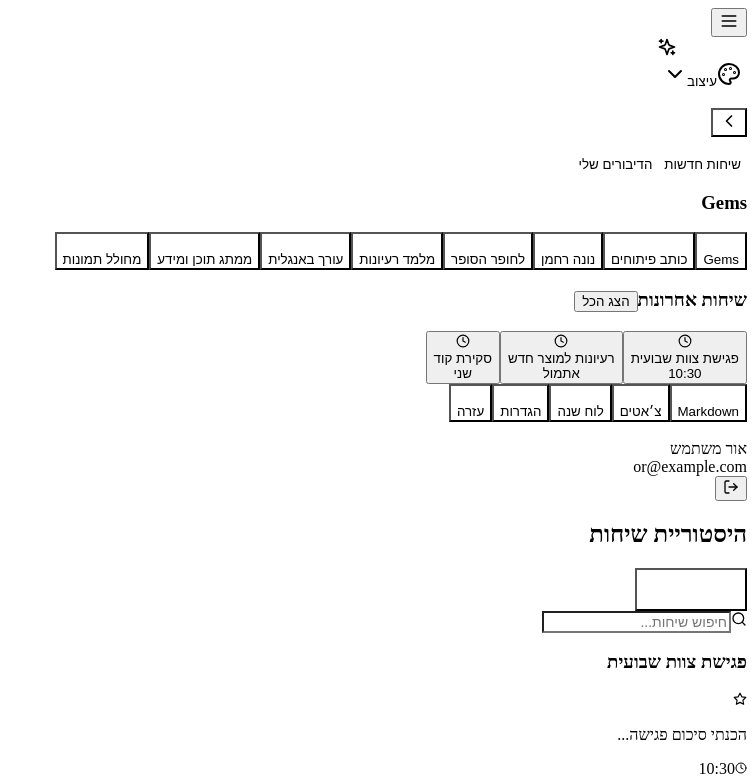
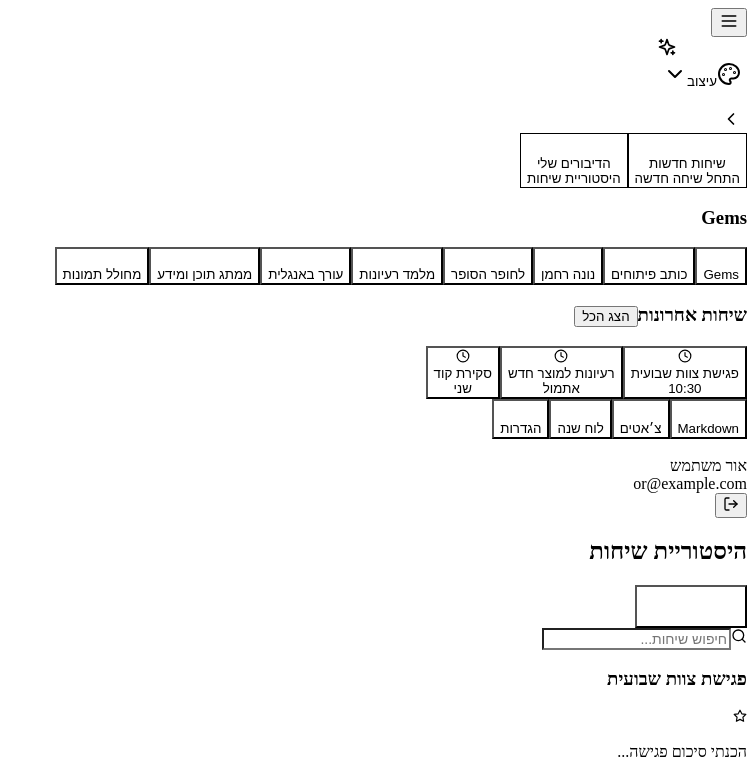
Before and after one commit to OhadBaram/LAMDAN, a React (Vite) app: page / in a window 1280 px wide. Shown: the top 776 px of the page, without its empty margins (525-1280 px from the left). Built offline with nearby package versions, Linux system fonts and the light colour scheme.

Commit message:
style: enhance RightSidebar modern design with improved layout, cards, and typography

```diff
--- a/src/components/RightSidebar.tsx
+++ b/src/components/RightSidebar.tsx
@@ -68,12 +68,21 @@ export function RightSidebar({ isOpen, onClose }: RightSidebarProps) {
         boxShadow: isOpen ? 'var(--shadow-2xl)' : 'none'
       }}>
         {/* Header */}
-        <div className="p-4 border-b flex items-center justify-between card-modern" style={{ borderColor: 'var(--border)', borderRadius: '0', borderTop: 'none', borderLeft: 'none', borderRight: 'none' }}>
+        <div className="p-4 border-b flex items-center justify-between card-modern" style={{
+          borderColor: 'var(--border)',
+          borderRadius: '0',
+          borderTop: 'none',
+          borderLeft: 'none',
+          borderRight: 'none',
+          background: 'var(--bg-secondary)',
+          boxShadow: 'var(--shadow-sm)'
+        }}>
           <div className="flex items-center gap-2">
             {isPro && (
-              <div className="flex items-center gap-1 px-2 py-1 rounded-full text-xs font-bold" style={{
+              <div className="flex items-center gap-1 px-3 py-1 rounded-full text-xs font-bold" style={{
                 background: 'var(--gradient-accent)',
-                color: 'white'
+                color: 'white',
+                boxShadow: 'var(--shadow-sm)'
               }}>
                 <Crown size={12} />
                 PRO
@@ -85,9 +94,10 @@ export function RightSidebar({ isOpen, onClose }: RightSidebarProps) {
             onClick={onClose}
             className="lg:hidden btn-modern p-2"
             style={{
-              background: 'var(--bg-secondary)',
+              background: 'var(--bg-primary)',
               color: 'var(--text-secondary)',
-              borderRadius: 'var(--radius-lg)'
+              borderRadius: 'var(--radius-lg)',
+              border: '1px solid var(--border)'
             }}
           >
             <ChevronLeft size={20} />
@@ -95,67 +105,69 @@ export function RightSidebar({ isOpen, onClose }: RightSidebarProps) {
         </div>
 
         {/* Main Menu */}
-        <div className="flex-1 overflow-y-auto p-3">
+        <div className="flex-1 overflow-y-auto p-4 space-y-6">
           {/* Top Actions */}
-          <div className="space-y-2 mb-6">
+          <div className="space-y-2">
             {menuItems.map((item) => (
               <button
                 key={item.id}
-                className="w-full flex items-center gap-3 px-4 py-3 rounded-xl transition-all duration-200 hover:scale-[1.02] card-modern"
+                className="w-full flex items-center gap-3 px-4 py-3 rounded-2xl transition-all duration-300 hover:scale-[1.02] card-modern group"
                 style={{
                   background: activeSection === item.id ? 'var(--accent-light)' : 'var(--bg-secondary)',
                   color: activeSection === item.id ? 'var(--accent)' : 'var(--text-primary)',
-                  border: '1px solid var(--border)',
-                  borderRadius: 'var(--radius-xl)',
+                  border: '1px solid',
+                  borderColor: activeSection === item.id ? 'var(--accent)' : 'var(--border)',
                   boxShadow: activeSection === item.id ? 'var(--shadow-glow)' : 'var(--shadow-sm)'
                 }}
                 onClick={() => setActiveSection(item.id)}
               >
-                <div className={`p-2 rounded-lg ${
+                <div className={`p-2.5 rounded-xl transition-colors duration-300 ${
                   activeSection === item.id
                     ? 'bg-blue-500 text-white'
-                    : 'bg-gray-100'
+                    : 'bg-white border border-gray-100 group-hover:bg-gray-50'
                 }`}>
                   {React.cloneElement(item.icon as React.ReactElement, {
-                    size: 16,
+                    size: 18,
                     color: activeSection === item.id ? 'white' : 'var(--text-secondary)'
                   })}
                 </div>
                 <div className="flex-1 text-right">
-                  <div className="font-medium text-sm">{item.title}</div>
+                  <div className="font-bold text-sm tracking-tight">{item.title}</div>
+                  <div className="text-[10px] opacity-60 font-medium">{item.description}</div>
                 </div>
               </button>
             ))}
           </div>
 
           {/* Gems Section */}
-          <div className="mb-6">
-            <h3 className="text-xs font-semibold mb-3 px-3" style={{ color: 'var(--text-tertiary)' }}>
+          <div className="space-y-3">
+            <h3 className="text-[11px] font-bold uppercase tracking-wider px-2 flex items-center gap-2" style={{ color: 'var(--text-tertiary)' }}>
+              <div className="w-1.5 h-1.5 rounded-full bg-blue-500"></div>
               Gems
             </h3>
-            <div className="space-y-1">
+            <div className="grid grid-cols-1 gap-2">
               {gemTools.map((tool) => (
                 <button
                   key={tool.id}
-                  className="w-full flex items-center gap-3 px-3 py-2.5 rounded-xl transition-all duration-200 hover:scale-[1.02]"
+                  className="w-full flex items-center gap-3 px-3 py-2.5 rounded-xl transition-all duration-200 hover:bg-white hover:shadow-sm border border-transparent hover:border-gray-100 group"
                   style={{
                     background: activeSection === tool.id ? 'var(--accent-light)' : 'transparent',
-                    color: activeSection === tool.id ? 'var(--accent)' : 'var(--text-primary)'
+                    color: activeSection === tool.id ? 'var(--accent)' : 'var(--text-primary)',
                   }}
                   onClick={() => setActiveSection(tool.id)}
                 >
-                  <div className={`p-1.5 rounded-lg ${
+                  <div className={`p-2 rounded-lg transition-all duration-200 ${
                     activeSection === tool.id
-                      ? 'bg-blue-100'
-                      : 'bg-gray-100'
+                      ? 'bg-blue-500 text-white'
+                      : 'bg-gray-50 group-hover:bg-white'
                   }`}>
                     {React.cloneElement(tool.icon as React.ReactElement, {
                       size: 14,
-                      color: activeSection === tool.id ? 'var(--accent)' : 'var(--text-secondary)'
+                      color: activeSection === tool.id ? 'white' : 'var(--text-secondary)'
                     })}
                   </div>
                   <div className="flex-1 text-right">
-                    <div className="text-sm">{tool.title}</div>
+                    <div className="text-xs font-bold">{tool.title}</div>
                   </div>
                 </button>
               ))}
@@ -163,12 +175,15 @@ export function RightSidebar({ isOpen, onClose }: RightSidebarProps) {
           </div>
 
           {/* Recent Chats */}
-          <div className="mb-6">
-            <h3 className="text-xs font-semibold mb-3 px-3 flex items-center justify-between" style={{ color: 'var(--text-tertiary)' }}>
-              <span>שיחות אחרונות</span>
-              <button className="text-xs" style={{ color: 'var(--accent)' }}>הצג הכל</button>
+          <div className="space-y-3">
+            <h3 className="text-[11px] font-bold uppercase tracking-wider px-2 flex items-center justify-between" style={{ color: 'var(--text-tertiary)' }}>
+              <span className="flex items-center gap-2">
+                <div className="w-1.5 h-1.5 rounded-full bg-green-500"></div>
+                שיחות אחרונות
+              </span>
+              <button className="text-[10px] font-bold hover:underline" style={{ color: 'var(--accent)' }}>הצג הכל</button>
             </h3>
-            <div className="space-y-1">
+            <div className="space-y-2">
               {[
                 { title: 'פגישת צוות שבועית', time: '10:30' },
                 { title: 'רעיונות למוצר חדש', time: 'אתמול' },
@@ -176,15 +191,18 @@ export function RightSidebar({ isOpen, onClose }: RightSidebarProps) {
               ].map((chat, index) => (
                 <button
                   key={index}
-                  className="w-full flex items-center gap-3 px-3 py-2.5 rounded-xl transition-all duration-200 hover:bg-gray-100"
-                  style={{ color: 'var(--text-primary)' }}
+                  className="w-full flex items-center gap-3 px-3 py-3 rounded-xl transition-all duration-200 hover:bg-white hover:shadow-md border border-gray-50 group"
+                  style={{
+                    background: 'var(--bg-secondary)',
+                    color: 'var(--text-primary)'
+                  }}
                 >
-                  <div className="p-1.5 rounded-lg bg-gray-100">
+                  <div className="p-2 rounded-lg bg-white border border-gray-100">
                     <Clock size={14} style={{ color: 'var(--text-tertiary)' }} />
                   </div>
                   <div className="flex-1 text-right min-w-0">
-                    <div className="text-sm truncate">{chat.title}</div>
-                    <div className="text-xs" style={{ color: 'var(--text-tertiary)' }}>{chat.time}</div>
+                    <div className="text-xs font-bold truncate">{chat.title}</div>
+                    <div className="text-[10px] opacity-50 font-medium">{chat.time}</div>
                   </div>
                 </button>
               ))}
@@ -193,52 +211,50 @@ export function RightSidebar({ isOpen, onClose }: RightSidebarProps) {
         </div>
 
         {/* Bottom Section */}
-        <div className="p-3 border-t" style={{ borderColor: 'var(--border)' }}>
-          <div className="space-y-1">
-            {bottomMenu.map((item) => (
+        <div className="p-4 border-t space-y-4" style={{ borderColor: 'var(--border)', background: 'var(--bg-secondary)' }}>
+          <div className="grid grid-cols-2 gap-2">
+            {bottomMenu.slice(0, 4).map((item) => (
               <button
                 key={item.id}
-                className="w-full flex items-center gap-3 px-3 py-2.5 rounded-xl transition-all duration-200 hover:scale-[1.02]"
+                className="flex flex-col items-center justify-center gap-2 p-3 rounded-2xl transition-all duration-200 hover:bg-white hover:shadow-sm border border-transparent hover:border-gray-100"
                 style={{
-                  background: activeSection === item.id ? 'var(--accent-light)' : 'transparent',
+                  background: activeSection === item.id ? 'var(--accent-light)' : 'var(--bg-primary)',
                   color: activeSection === item.id ? 'var(--accent)' : 'var(--text-primary)'
                 }}
                 onClick={() => setActiveSection(item.id)}
               >
-                <div className={`p-1.5 rounded-lg ${
-                  activeSection === item.id
-                    ? 'bg-blue-100'
-                    : 'bg-gray-100'
+                <div className={`p-2 rounded-xl ${
+                  activeSection === item.id ? 'bg-blue-500 text-white' : 'bg-gray-50'
                 }`}>
                   {React.cloneElement(item.icon as React.ReactElement, {
-                    size: 14,
-                    color: activeSection === item.id ? 'var(--accent)' : 'var(--text-secondary)'
+                    size: 16,
+                    color: activeSection === item.id ? 'white' : 'var(--text-secondary)'
                   })}
                 </div>
-                <div className="flex-1 text-right">
-                  <div className="text-sm">{item.title}</div>
-                </div>
+                <span className="text-[10px] font-bold">{item.title}</span>
               </button>
             ))}
           </div>
 
-          {/* User Info */}
-          <div className="mt-4 pt-4 border-t" style={{ borderColor: 'var(--border)' }}>
-            <div className="flex items-center gap-3 px-3">
-              <div className="w-8 h-8 rounded-full flex items-center justify-center" style={{
+          {/* User Info Card */}
+          <div className="p-3 rounded-2xl border bg-white shadow-sm flex items-center gap-3 group transition-all duration-300 hover:shadow-md" style={{ borderColor: 'var(--border)' }}>
+            <div className="relative">
+              <div className="w-10 h-10 rounded-full flex items-center justify-center font-black text-sm" style={{
                 background: 'var(--gradient-accent)',
-                color: 'white'
+                color: 'white',
+                boxShadow: 'var(--shadow-sm)'
               }}>
-                <span className="text-xs font-bold">א</span>
+                א
               </div>
-              <div className="flex-1 text-right">
-                <div className="text-sm font-medium" style={{ color: 'var(--text-primary)' }}>אור משתמש</div>
-                <div className="text-xs" style={{ color: 'var(--text-tertiary)' }}>or@example.com</div>
-              </div>
-              <button className="p-1.5 rounded-lg hover:bg-gray-100">
-                <LogOut size={16} style={{ color: 'var(--text-tertiary)' }} />
-              </button>
+              <div className="absolute bottom-0 right-0 w-3 h-3 rounded-full bg-green-500 border-2 border-white"></div>
             </div>
+            <div className="flex-1 text-right overflow-hidden">
+              <div className="text-xs font-black truncate" style={{ color: 'var(--text-primary)' }}>אור משתמש</div>
+              <div className="text-[10px] font-bold truncate opacity-50">or@example.com</div>
+            </div>
+            <button className="p-2 rounded-xl hover:bg-red-50 hover:text-red-500 transition-colors duration-200 text-gray-400">
+              <LogOut size={16} />
+            </button>
           </div>
         </div>
       </div>
```
